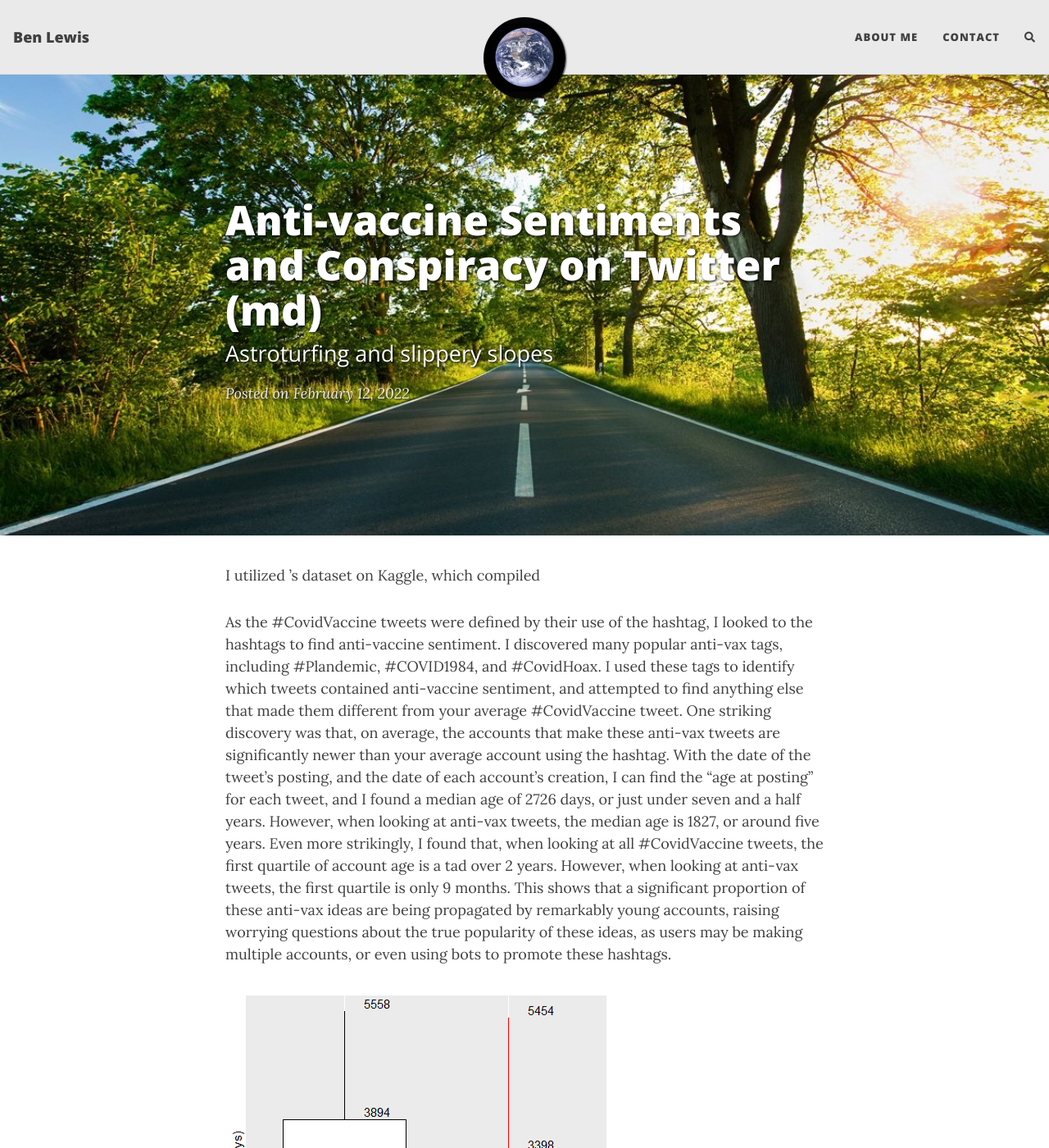
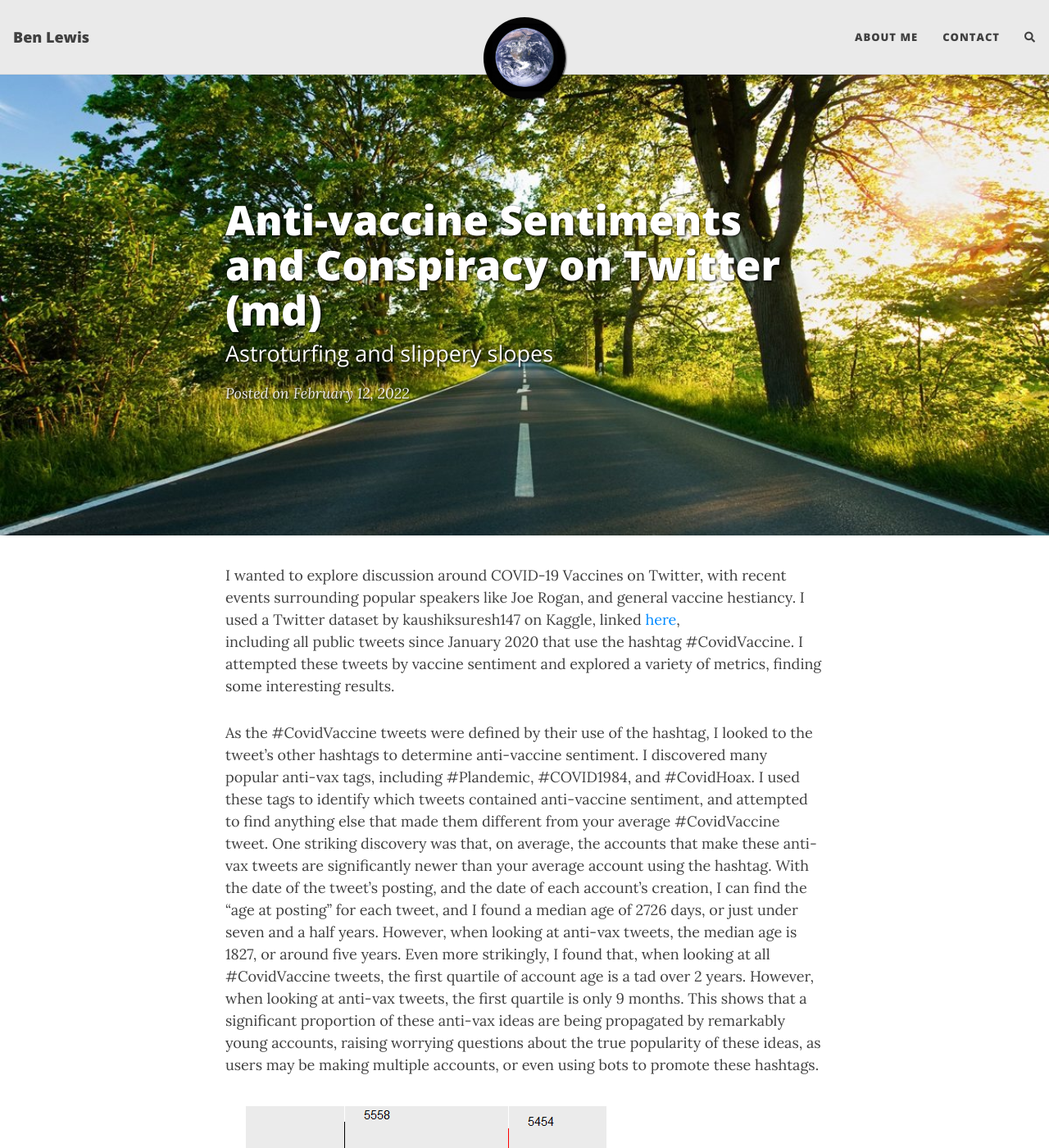
Before and after one commit to BenLewis42/BenLewis42.github.io, a Jekyll site: the page built from _posts/2022-02-12-rmd_post.md, in a window 1280 px wide and 1400 px high. Shown: the whole window at 82% size. Built offline with Jekyll 4.4.1, drawn with Linux system fonts in a browser that asks for light colours; nearby versions of some CDN libraries; comment, search, counter and statistics services are not loaded.

Commit message:
addl writeup

```diff
--- a/_posts/2022-02-12-rmd_post.md
+++ b/_posts/2022-02-12-rmd_post.md
@@ -8,10 +8,16 @@ share-img: /assets/img/vaccine.jpg
 tags: [books, test]
 ---
 
-I utilized ’s dataset on Kaggle, which compiled
+  I wanted to explore discussion around COVID-19 Vaccines on Twitter, with
+recent events surrounding popular speakers like Joe Rogan, and general
+vaccine hestiancy. I used a Twitter dataset by kaushiksuresh147 on Kaggle,
+linked [here](https://www.kaggle.com/kaushiksuresh147/covidvaccine-tweets),
+including all public tweets since January 2020 that use the hashtag
+#CovidVaccine. I attempted these tweets by vaccine sentiment and explored
+a variety of metrics, finding some interesting results.
 
-As the #CovidVaccine tweets were defined by their use of the hashtag, I
-looked to the hashtags to find anti-vaccine sentiment. I discovered many
+  As the #CovidVaccine tweets were defined by their use of the hashtag, I
+looked to the tweet's other hashtags to determine anti-vaccine sentiment. I discovered many
 popular anti-vax tags, including #Plandemic, #COVID1984, and #CovidHoax.
 I used these tags to identify which tweets contained anti-vaccine
 sentiment, and attempted to find anything else that made them different
```
